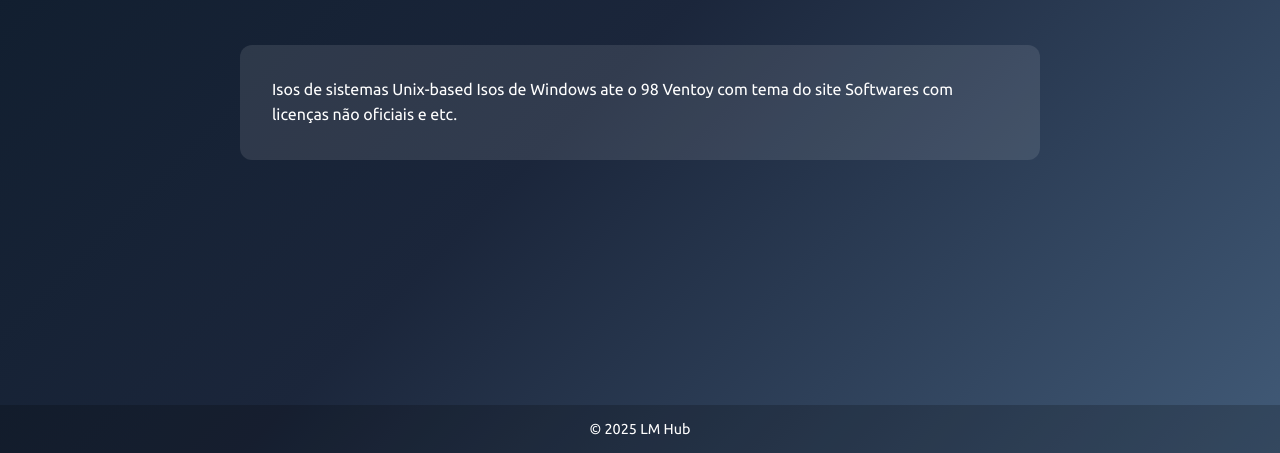
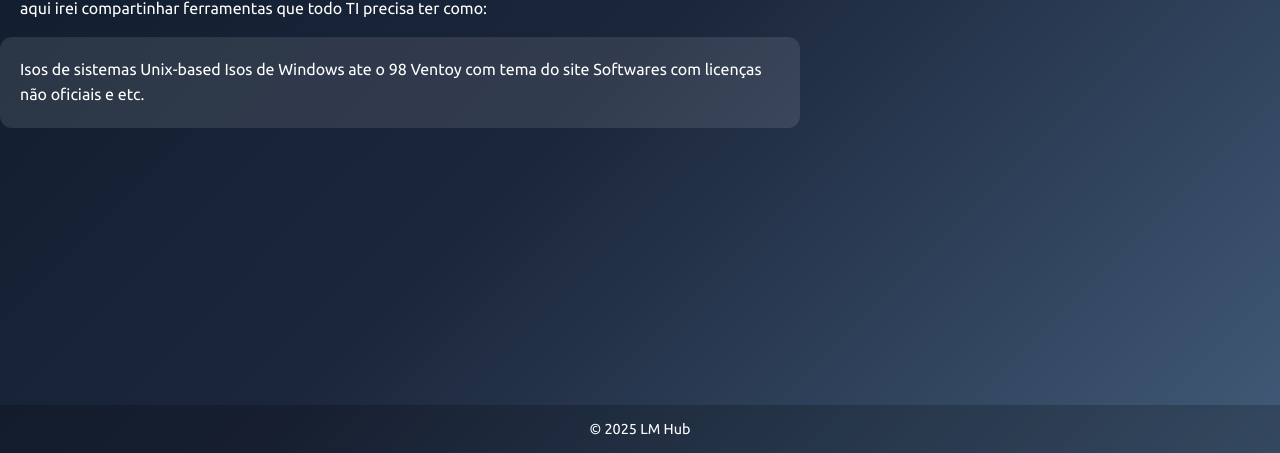
Before and after one commit to K-K-Coder-debug/lm-hub, a plain HTML site: page index.html in a window 1280 px wide. Shown: the part 347-800 px from the top of the page. Drawn offline with Linux system fonts and the light colour scheme.

Commit message:
Update index.html

```diff
--- a/index.html
+++ b/index.html
@@ -21,8 +21,8 @@
       <a href="not-found.html" class="btn">Em desenvolviemento...</a>
     </div>
   <h1 class="info">Por que esse projeto existe?</h1>
-  <p>aqui irei compartinhar ferramentas que todo TI precisa ter como:</p>
-  <div class="content">
+  <p class="info">aqui irei compartinhar ferramentas que todo TI precisa ter como:</p>
+  <div class="content info">
       Isos de sistemas Unix-based
       Isos de Windows ate o 98
       Ventoy com tema do site
```
